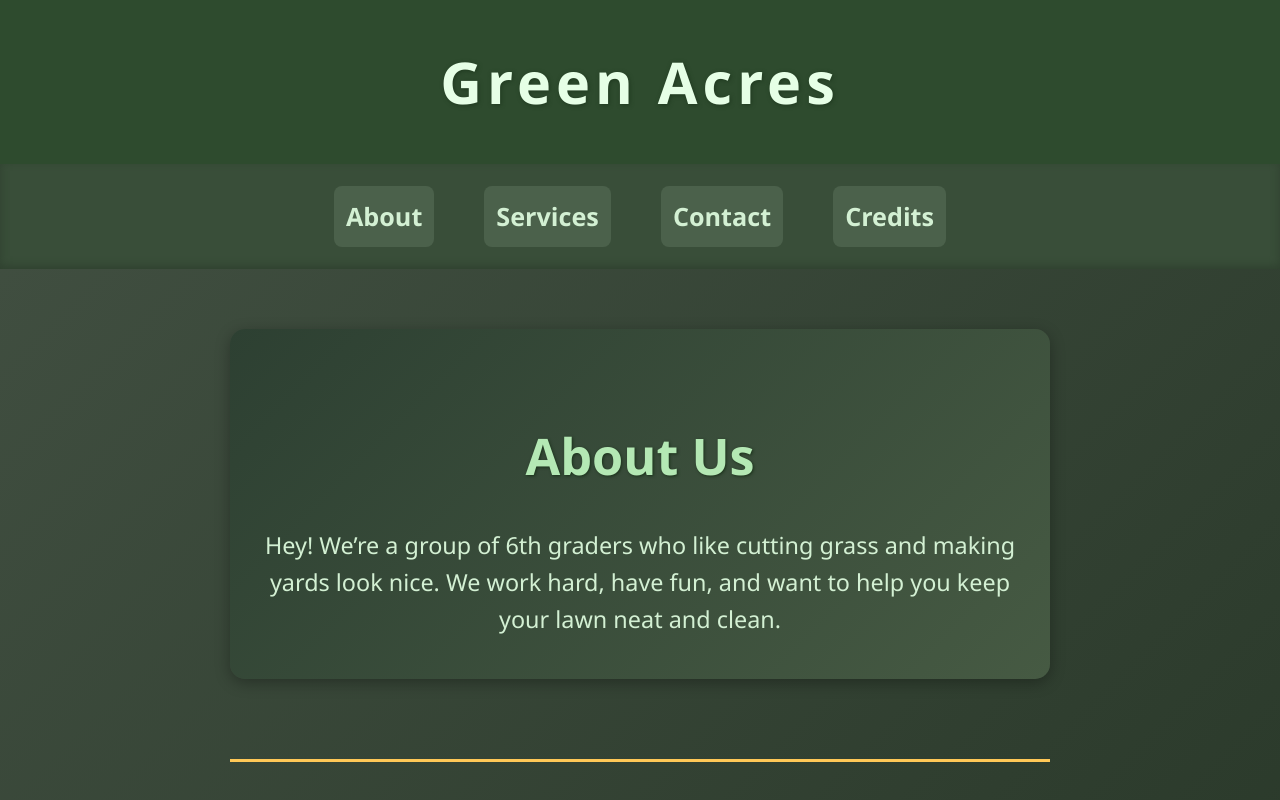
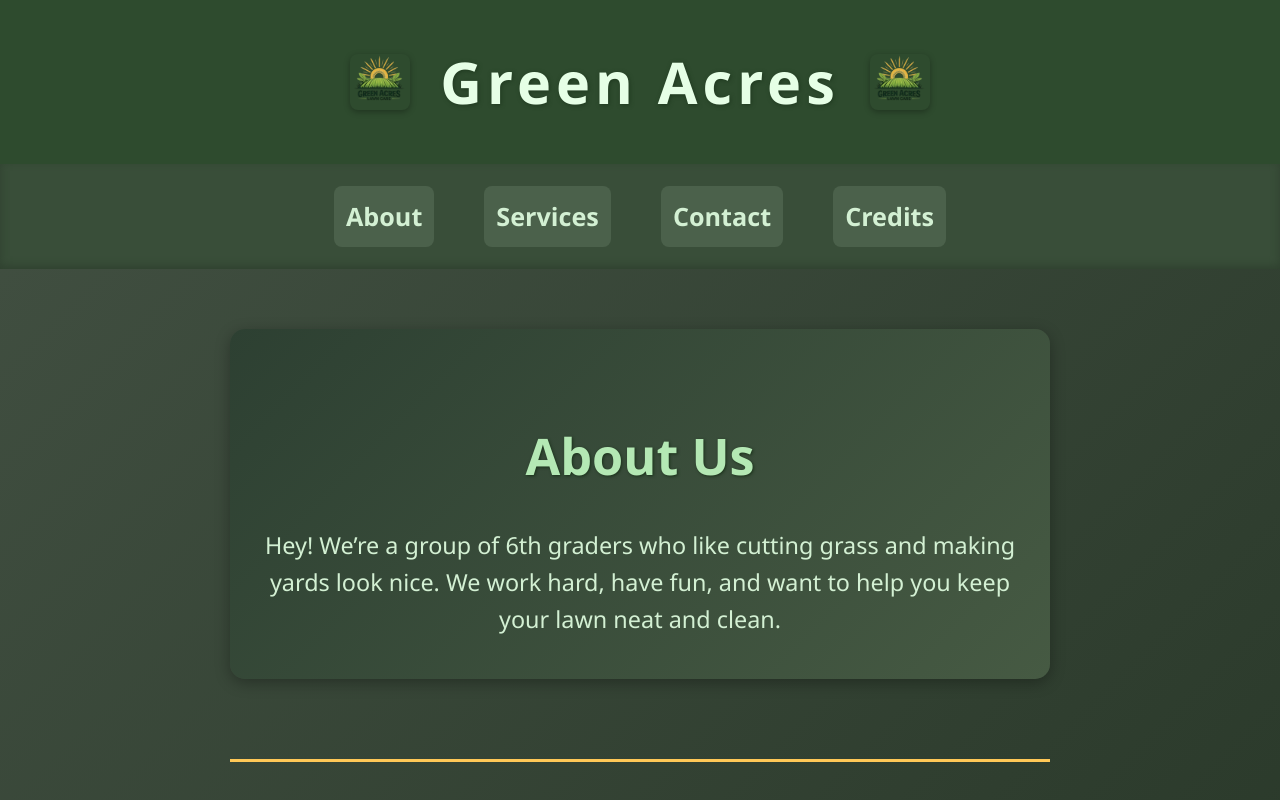
Before and after one commit to ar750/greenacres, a plain HTML site: page index.html in a window 1280 px wide. Shown: the top 800 px of the page. Drawn offline with Linux system fonts and the light colour scheme; a web font is replaced by a local one.

Commit message:
Update index.html

```diff
--- a/index.html
+++ b/index.html
@@ -37,17 +37,46 @@
       text-shadow: 1px 1px 4px #1f391f;
       transition: transform 0.2s;
     }
+
+    .header-content {
+      display: flex;
+      align-items: center;
+      justify-content: center;
+      gap: 30px;
+      flex-wrap: wrap;
+    }
+
+    .header-logo {
+      width: 60px;
+      height: auto;
+      border-radius: 8px;
+      box-shadow: 0 2px 6px rgba(0,0,0,0.3);
+      transition: transform 0.3s ease;
+    }
+
+    .header-logo:hover {
+      transform: scale(1.1);
+    }
+
+    .header-title {
+      font-size: inherit;
+      font-weight: inherit;
+      color: inherit;
+      text-shadow: inherit;
+      letter-spacing: inherit;
+    }
+
     header:hover {
       animation: bounce-once 0.35s ease;
       animation-fill-mode: forwards;
     }
+
     @keyframes bounce-once {
       0%   { transform: translateY(0); }
       30%  { transform: translateY(-12px); }
       60%  { transform: translateY(8px); }
       100% { transform: translateY(0); }
     }
-
 
     nav {
       background-color: #394e39;
@@ -252,6 +281,10 @@ header:hover {
         padding: 25px 15px;
       }
 
+      .header-logo {
+        width: 40px;
+      }
+
       main {
         padding: 40px 20px 60px;
       }
@@ -287,7 +320,11 @@ header:hover {
 <body>
 
   <header>
-    Green Acres
+    <div class="header-content">
+      <img src="green acres.png" alt="Green Acres Logo Left" class="header-logo">
+      <span class="header-title">Green Acres</span>
+      <img src="green acres.png" alt="Green Acres Logo Right" class="header-logo">
+    </div>
   </header>
 
   <nav>
```
Lines whose indentation alone changed are shown as unchanged.
